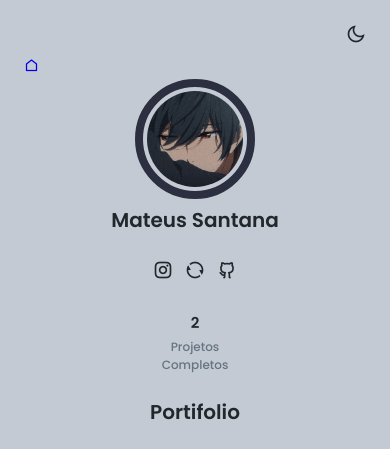
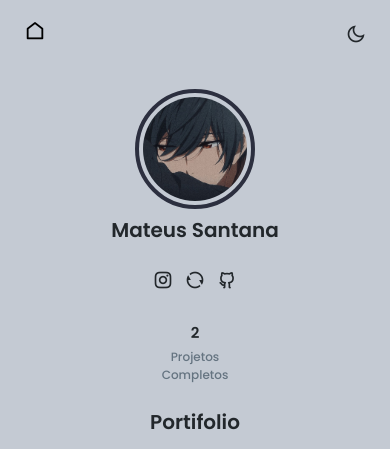
Before and after one commit to sstrangee/myportifilio, a Flask app: page /projetos in a window 390 px wide. Shown: the top 449 px of the page. Run offline with Flask 2, Linux system fonts and the light colour scheme; some libraries are stand-ins or nearby versions; some web fonts are replaced.

Commit message:
Update satyle-projects.css

```diff
--- a/static/css/satyle-projects.css
+++ b/static/css/satyle-projects.css
@@ -110,7 +110,7 @@ body.dark-theme {
 
 .dark-theme .profiile{
     border-radius: 50%;
-    border: 8px solid #d1d1da;
+    border:4px solid #d1d1da;
     padding: 4px;
 }
 
@@ -140,6 +140,22 @@ body.dark-theme {
 .dark-theme::-webkit-scrollbar-thumb:hover {
   background-color: hsl(var(--hue), 8%, 32%);
 }
+
+.dark-theme .voltar{
+  position: relative;
+  top: -1.4rem;
+  font-size: 22px;
+  color: #d1d1da;
+}
+
+@media (max-width: 1199px) {
+  .dark-theme .voltar{
+    position: relative;
+    top: -38px;
+    font-size: 22px;
+    color: #d1d1da;
+}
+  }
 
 /*=============== REUSABLE CSS CLASSES ===============*/
 .container {
@@ -521,6 +537,22 @@ body.dark-theme {
 
 .profiile{
     border-radius: 50%;
-    border: 8px solid #2c2f3f;
+    border: 4px solid #2c2f3f;
     padding: 4px;
 }
+
+.voltar{
+  position: relative;
+  top: -1.4rem;
+  font-size: 22px;
+  color: black;
+}
+
+@media (max-width: 1199px) {
+  .voltar{
+    position: relative;
+    top: -38px;
+    font-size: 22px;
+    color: black;
+  }
+  }
```
